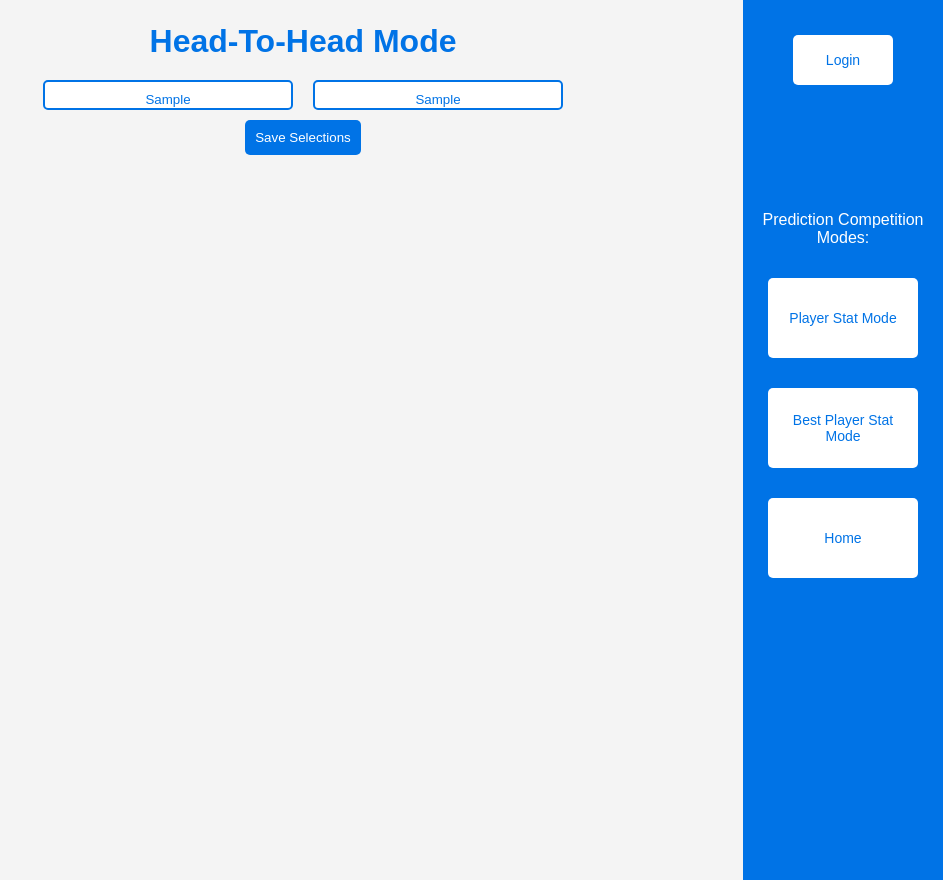
After one commit to bryanmclean3/BaseballStatPredictor, a Django app: template templates/head_to_head_mode.html in a window 1280 px wide. The commit adds this page. Shown: the whole page, without its empty margins (337-1280 px from the left). Run offline with Django 3.2, Linux system fonts and the light colour scheme; the template is opened without the code that fills it: most values are stand-ins (such as "Sample title", 1, 10 or a date in 2020).

Commit message:
H2H mode, player stat mode, frontend of filters done but commented out

```diff
--- a/BaseballStatPredictor_project/urls.py
+++ b/BaseballStatPredictor_project/urls.py
@@ -16,13 +16,13 @@ Including another URLconf
 """
 from django.contrib import admin
 from django.urls import path
-from BaseballStatPredictor.views import player_search, get_player_prediction, player_stat_mode, player_stat_mode_search
+from BaseballStatPredictor.views import player_search, get_player_prediction, player_stat_mode, player_stat_mode_search, head_to_head_mode
 
 urlpatterns = [
     path('admin/', admin.site.urls),
     path('search/', player_search, name='player_search'),
     path('player_stat_mode/', player_stat_mode, name='player_stat_mode'),
+    path('head_to_head_mode/', head_to_head_mode, name='head_to_head_mode'),
     path('player_stat_mode_search/', player_stat_mode_search, name='player_stat_mode_search'),
     path('get_player_prediction/', get_player_prediction, name='get_player_prediction'),
-
 ]
--- /dev/null
+++ b/templates/head_to_head_mode.html
@@ -0,0 +1,179 @@
+<!DOCTYPE html>
+<html lang="en">
+<head>
+    <meta charset="UTF-8">
+    <title>Head-To-Head Mode</title>
+    <style>
+        body {
+            font-family: Arial, sans-serif;
+            background-color: #f4f4f4;
+            color: #333;
+            margin: 0;
+            padding: 2px;
+            display: flex;
+            flex-direction: column;
+            align-items: center;
+        }
+
+        h1 {
+            margin-bottom: 10px;
+            text-align: left;
+            color: #0073e6;
+        }
+
+        .game-container {
+            display: flex;
+            justify-content: center;
+            align-items: center;
+            margin: 10px 0;
+        }
+
+        button {
+            padding: 10px;
+            border: none;
+            background-color: #0073e6;
+            color: white;
+            border-radius: 5px 5px 5px 5px;
+            cursor: pointer;
+            transition: background-color 0.3s;
+        }
+
+        button:hover {
+            background-color: #005bb5;
+        }
+
+        .team-button {
+            margin: 0 10px;
+            padding: 10px 20px;
+            width: 250px;
+            height: 30px;
+            background-color: white;
+            color: #0073e6;
+            border: 2px solid #0073e6;
+            border-radius: 5px;
+            cursor: pointer;
+            transition: background-color 0.3s, border-color 0.3s;
+        }
+
+        .team-button:hover {
+            background-color: #0073e6;
+            color: white
+        }
+
+        .team-button.selected {
+            outline: 3px solid #0073e6;
+            background-color: #e0f7ff;
+        }
+
+
+        .mode_buttons {
+            position: fixed;
+            top: 0;
+            right: 0;
+            width: 200px;
+            height: 100vh;
+            background-color: #0073e6;
+            display: flex;
+            flex-direction: column;
+            justify-content: flex-start;
+            align-items: center;
+            padding-top: 20px;
+        }
+
+        .mode_buttons button {
+            width: 150px;
+            height: 80px;
+            margin: 15px 0;
+            padding: 10px;
+            background-color: white;
+            color: #0073e6;
+            border: none;
+            border-radius: 5px;
+            font-size: 14px;
+            cursor: pointer;
+            transition: background-color 0.3s;
+        }
+
+        .mode_buttons button:hover {
+            background-color: #005bb5;
+            color: white;
+        }
+
+        .mode_buttons button:first-of-type {
+            margin-bottom: 110px;
+            width: 100px;
+            height: 50px;
+        }
+
+        .mode_buttons {
+            text-align: center;
+            color: white;
+            margin-bottom: 20px;
+            font-size: 16px;
+        }
+    </style>
+</head>
+<body>
+    <h1>Head-To-Head Mode</h1>
+
+    <div class="games-container">
+        {% if todays_games %}
+            {% for away_team, home_team in todays_games %}
+                <div class="game-container">
+                    <button type="button" class="team-button" onclick="selectTeam('{{ away_team }}', '{{ forloop.counter }}')">{{ away_team }}</button>
+                    <button type="button" class="team-button" onclick="selectTeam('{{ home_team }}', '{{ forloop.counter }}')">{{ home_team }}</button>
+                </div>
+            {% endfor %}
+        {% else %}
+            <p>No Games found.</p>
+        {% endif %}
+    </div>
+
+    <div class="save-selections">
+        <button type="button" onclick="saveSelections()">Save Selections</button>
+    </div>
+
+    <div class="mode_buttons">
+        <button type="button" onclick="action1()">Login</button>
+        <p class="mode_label">Prediction Competition Modes:</p>
+        <button type="button" onclick="redirect_player_stat_mode()">Player Stat Mode</button>
+        <button type="button" onclick="action4()">Best Player Stat Mode</button>
+        <button type="button" onclick="home_button()">Home</button>
+    </div>
+
+    <script>
+        const selections = {};
+
+        function selectTeam(team, gameIndex) {
+            if (!selections[gameIndex]) {
+                selections[gameIndex] = null;
+            }
+
+            const currentGameButtons = document.querySelectorAll(`.game-container:nth-child(${gameIndex}) .team-button`);
+            currentGameButtons.forEach(button => {
+                button.classList.remove('selected');
+            });
+
+            selections[gameIndex] = team;
+
+            const selectedButton = Array.from(currentGameButtons).find(button => button.textContent === team);
+            if (selectedButton) {
+                selectedButton.classList.add('selected');
+            }
+        }
+
+        function saveSelections() {
+            alert("Game Predictions Saved:" + JSON.stringify(selections));
+        }
+
+        function redirect_player_stat_mode() {
+            window.location.href = "{% url 'player_stat_mode' %}";
+        }
+
+        function home_button() {
+            window.location.href = "{% url 'player_search' %}";
+        }
+    </script>
+
+</body>
+</html>
```
Also changed, not shown: BaseballStatPredictor/views.py (+29 -11 lines), templates/player_search.html (+105 -4 lines), templates/player_stat_mode.html (+38 -7 lines), testCalls.py (+104 -103 lines).
